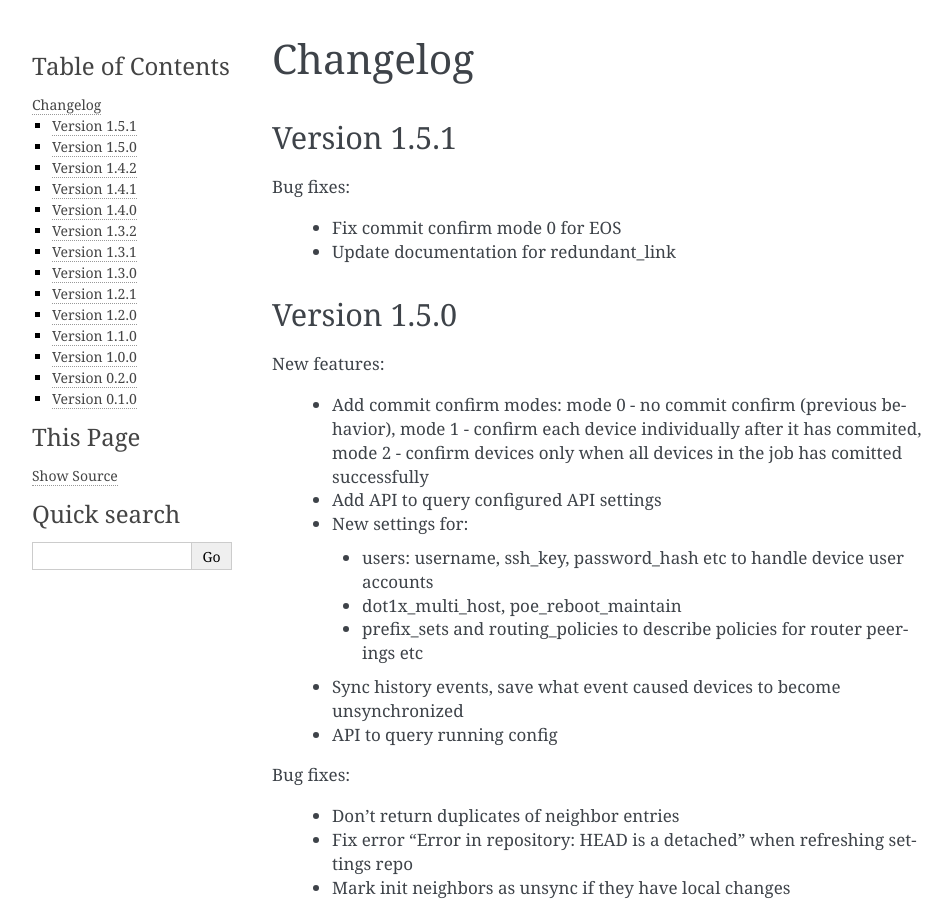
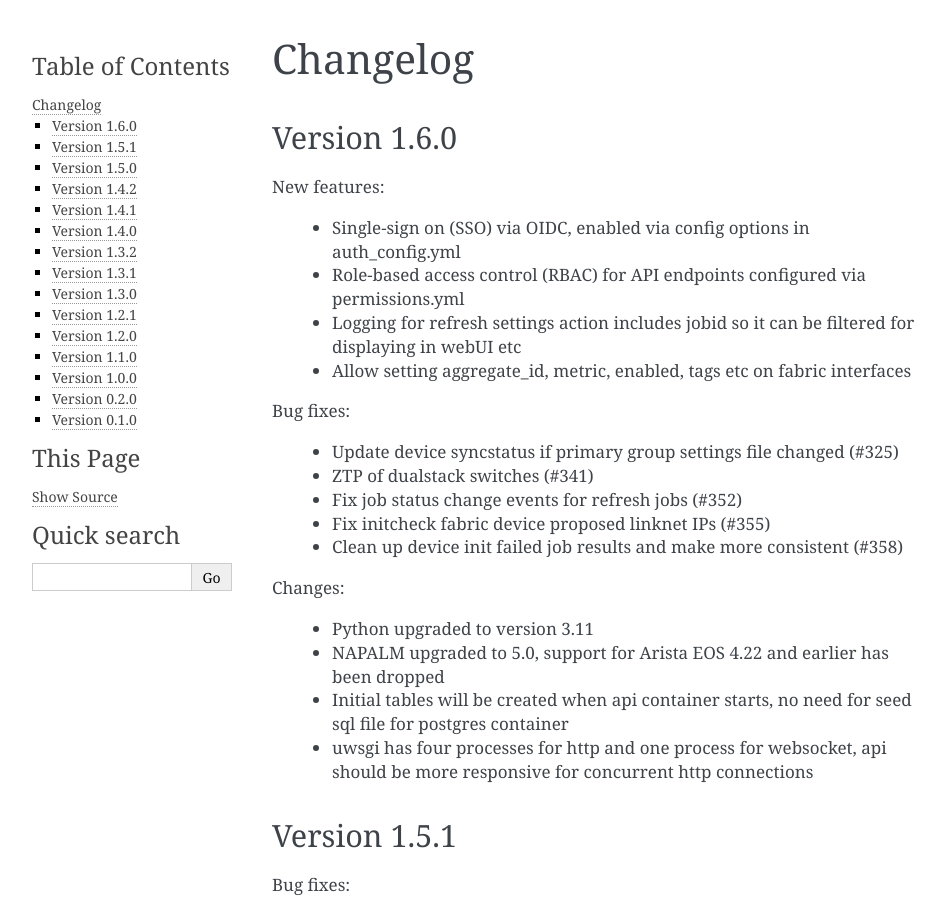
Before and after one commit to SUNET/cnaas-nms, a Sphinx documentation site: the page built from docs/changelog/index.rst, in a window 1280 px wide and 900 px high. Shown: the whole window, without its empty margins (148-1100 px from the left). Built offline with Sphinx 7.4.7, drawn with Linux system fonts in a browser that asks for light colours.

Commit message:
version 1.6b1 and release notes

```diff
--- a/docs/changelog/index.rst
+++ b/docs/changelog/index.rst
@@ -1,5 +1,30 @@
 Changelog
 =========
+
+Version 1.6.0
+-------------
+
+New features:
+
+ - Single-sign on (SSO) via OIDC, enabled via config options in auth_config.yml
+ - Role-based access control (RBAC) for API endpoints configured via permissions.yml
+ - Logging for refresh settings action includes jobid so it can be filtered for displaying in webUI etc
+ - Allow setting aggregate_id, metric, enabled, tags etc on fabric interfaces
+
+Bug fixes:
+
+ - Update device syncstatus if primary group settings file changed (#325)
+ - ZTP of dualstack switches (#341)
+ - Fix job status change events for refresh jobs (#352)
+ - Fix initcheck fabric device proposed linknet IPs (#355)
+ - Clean up device init failed job results and make more consistent (#358)
+
+Changes:
+
+ - Python upgraded to version 3.11
+ - NAPALM upgraded to 5.0, support for Arista EOS 4.22 and earlier has been dropped
+ - Initial tables will be created when api container starts, no need for seed sql file for postgres container
+ - uwsgi has four processes for http and one process for websocket, api should be more responsive for concurrent http connections
 
 Version 1.5.1
 -------------
--- a/src/cnaas_nms/version.py
+++ b/src/cnaas_nms/version.py
@@ -1,3 +1,3 @@
-__version__ = "1.6.0a1"
+__version__ = "1.6.0b1"
 __version_info__ = tuple([field for field in __version__.split(".")])
 __api_version__ = "v1.0"
```
